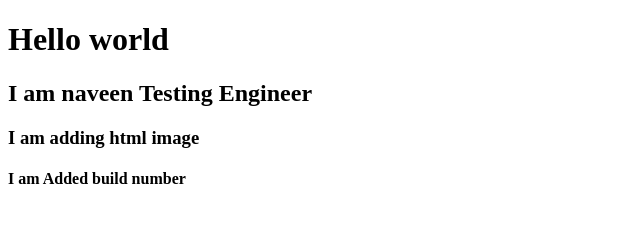
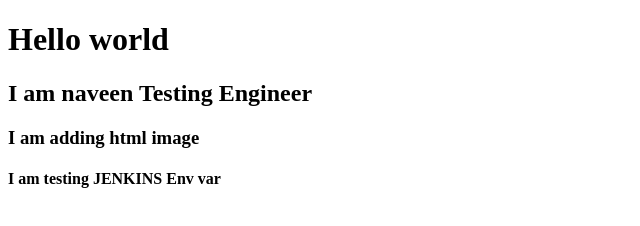
Before and after one commit to naveen1-123/naveensample, a plain HTML site: page Index.html in a window 1280 px wide. Shown: the full height of the page, 0-640 px from the left. Drawn offline with Linux system fonts and the light colour scheme.

```diff
--- a/Index.html
+++ b/Index.html
@@ -9,7 +9,7 @@
     <h1> Hello world </h1>
     <h2> I am naveen Testing Engineer</h2>
     <h3> I am adding html image</h3>
-    <h4> I am Added build number</h4>
+    <h4> I am testing JENKINS Env var</h4>
 
 
 </body>
```
Also changed, not shown: 1 other file.
